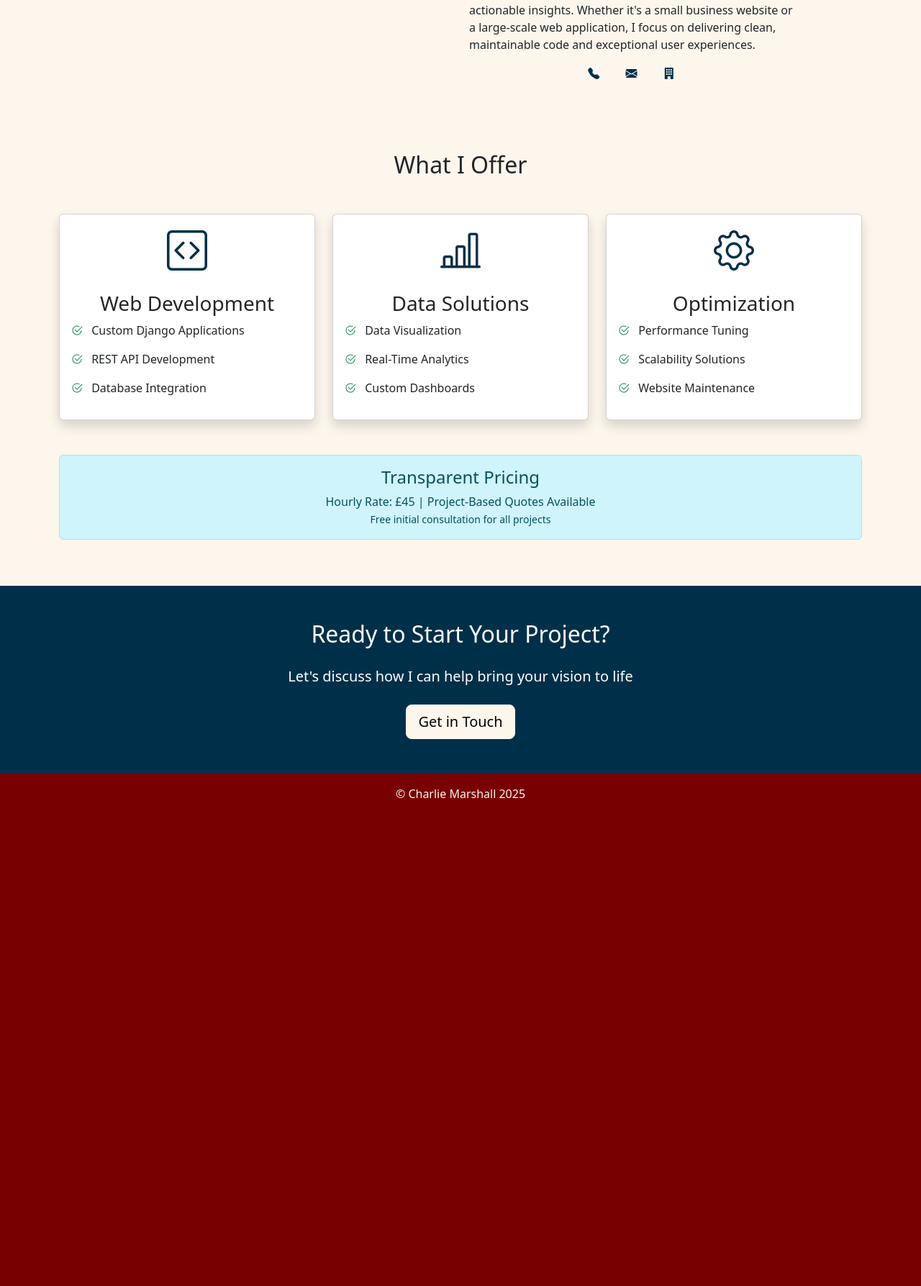
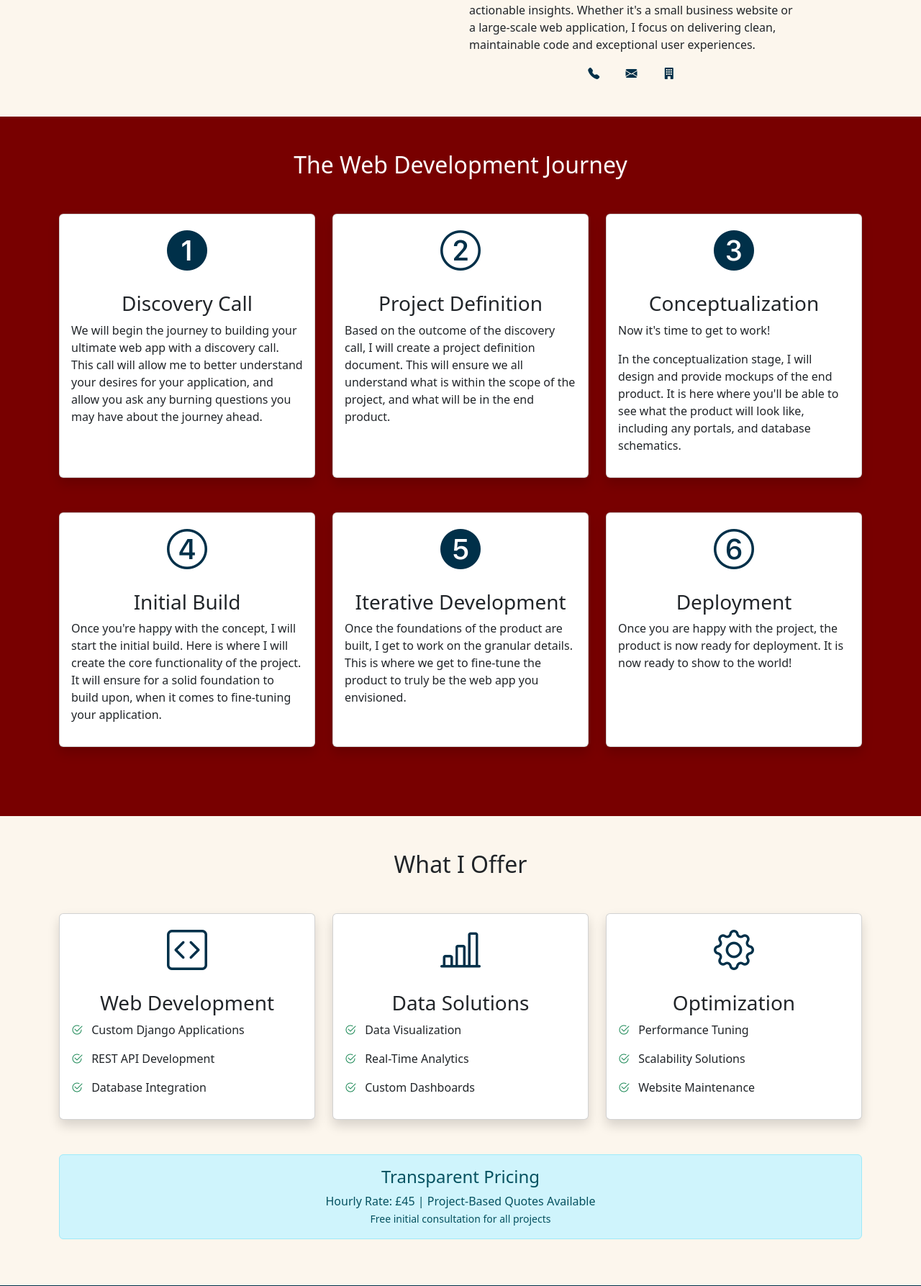
Before and after one commit to charliemarshall1996/portfolio-website, a Django app: template home/templates/home/home.html in a window 1280 px wide. Shown: the part 1208-2995 px from the top of the page at 72% size. Before the commit the page ends 2317 px from the top, so only its background shows below. Run offline with Django 3.2, Linux system fonts and the light colour scheme; the template is opened without the code that fills it, so the values that code supplies are empty; some libraries are stand-ins or nearby versions.

Commit message:
added Journey section

```diff
--- a/home/templates/home/home.html
+++ b/home/templates/home/home.html
@@ -62,6 +62,120 @@
             </div>
 
 
+        </div>
+    </section>
+
+    <!-- Journey Section -->
+    <section class="py-5 bg-dark">
+        <div class="container">
+            <h2 class="text-center text-white mb-5">The Web Development Journey</h2>
+
+            <div class="row g-4">
+                <!-- Service Card 1 -->
+                <div class="col-md-6 col-lg-4">
+                    <div class="card h-100 shadow">
+                        <div class="card-body">
+                            <div class="text-center mb-4">
+                                <i class="bi bi-1-circle-fill display-4 text-secondary"></i>
+                            </div>
+                            <h3 class="card-title text-center">Discovery Call</h3>
+
+                            <p>We will begin the journey to building your ultimate web app
+                                with a discovery call.
+                                This call will allow me to better understand your desires
+                                for your application,
+                                and allow you ask any burning questions you may have about
+                                the journey ahead.
+                            </p>
+                        </div>
+                    </div>
+                </div>
+
+                <div class="col-md-6 col-lg-4">
+                    <div class="card h-100 shadow">
+                        <div class="card-body">
+                            <div class="text-center mb-4">
+                                <i class="bi bi-2-circle display-4 text-secondary"></i>
+                            </div>
+                            <h3 class="card-title text-center">Project Definition</h3>
+
+                            <p>Based on the outcome of the discovery call, I will
+                                create a project definition document. This will ensure
+                                we all understand what is within the scope of the project,
+                                and what will be in the end product.
+                            </p>
+                        </div>
+                    </div>
+                </div>
+
+                <div class="col-md-6 col-lg-4">
+                    <div class="card h-100 shadow">
+                        <div class="card-body">
+                            <div class="text-center mb-4">
+                                <i class="bi bi-3-circle-fill display-4 text-secondary"></i>
+                            </div>
+                            <h3 class="card-title text-center">Conceptualization</h3>
+                            <p>Now it's time to get to work!</p>
+                            <p>In the conceptualization stage, I will design and provide mockups of the end product.
+                                It is here where you'll be able to see what the product will look like,
+                                including any portals, and database schematics.
+                            </p>
+
+                        </div>
+                    </div>
+                </div>
+            </div>
+
+            <div class="row py-5 g-4">
+                <!-- Service Card 1 -->
+                <div class="col-md-6 col-lg-4">
+                    <div class="card h-100 shadow">
+                        <div class="card-body">
+                            <div class="text-center mb-4">
+                                <i class="bi bi-4-circle display-4 text-secondary"></i>
+                            </div>
+                            <h3 class="card-title text-center">Initial Build</h3>
+
+                            <p>
+                                Once you're happy with the concept, I will start the initial build.
+                                Here is where I will create the core functionality of the project.
+                                It will ensure for a solid foundation to build upon, when it comes to fine-tuning your application.
+                            </p>
+                        </div>
+                    </div>
+                </div>
+
+                <div class="col-md-6 col-lg-4">
+                    <div class="card h-100 shadow">
+                        <div class="card-body">
+                            <div class="text-center mb-4">
+                                <i class="bi bi-5-circle-fill display-4 text-secondary"></i>
+                            </div>
+                            <h3 class="card-title text-center">Iterative Development</h3>
+                            <p>
+                                Once the foundations of the product are built, I get to work on the granular details.
+                                This is where we get to fine-tune the product to truly be the web app you envisioned.
+                            </p>
+                        </div>
+                    </div>
+                </div>
+
+                <div class="col-md-6 col-lg-4">
+                    <div class="card h-100 shadow">
+                        <div class="card-body">
+                            <div class="text-center mb-4">
+                                <i class="bi bi-6-circle display-4 text-secondary"></i>
+                            </div>
+                            <h3 class="card-title text-center">Deployment</h3>
+                            <p>
+                                Once you are happy with the project, the product is now ready for deployment.
+                                It is now ready to show to the world!
+                            </p>
+
+                        </div>
+                    </div>
+                </div>
+            </div>
         </div>
     </section>
 
```
